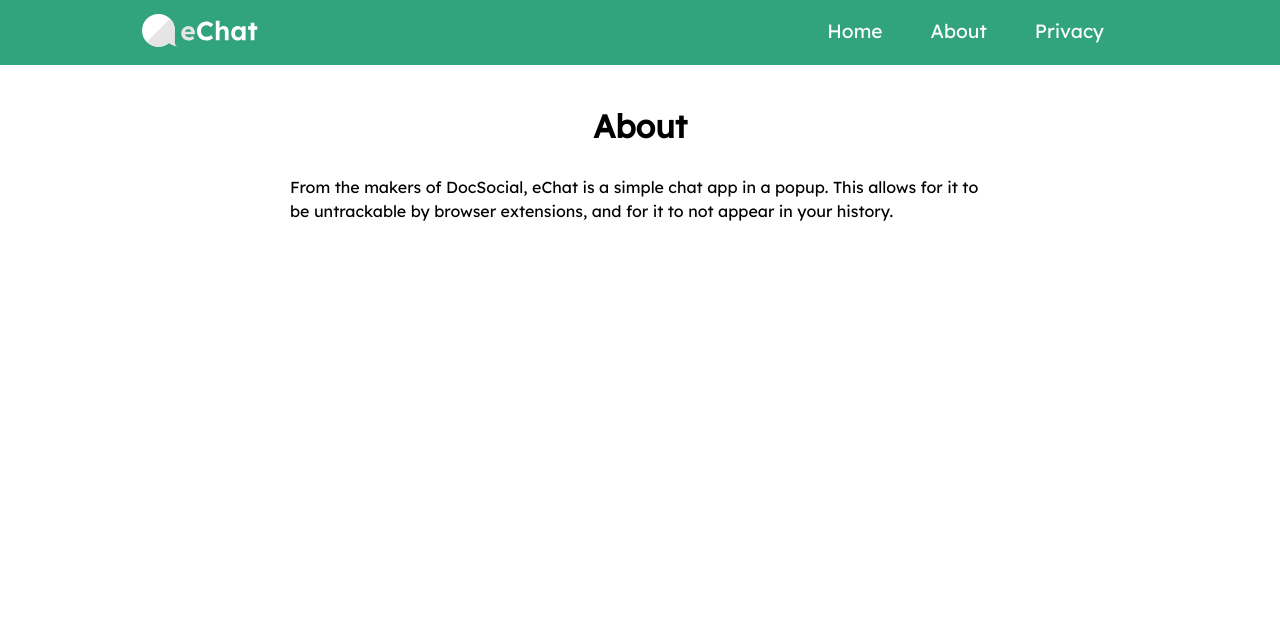
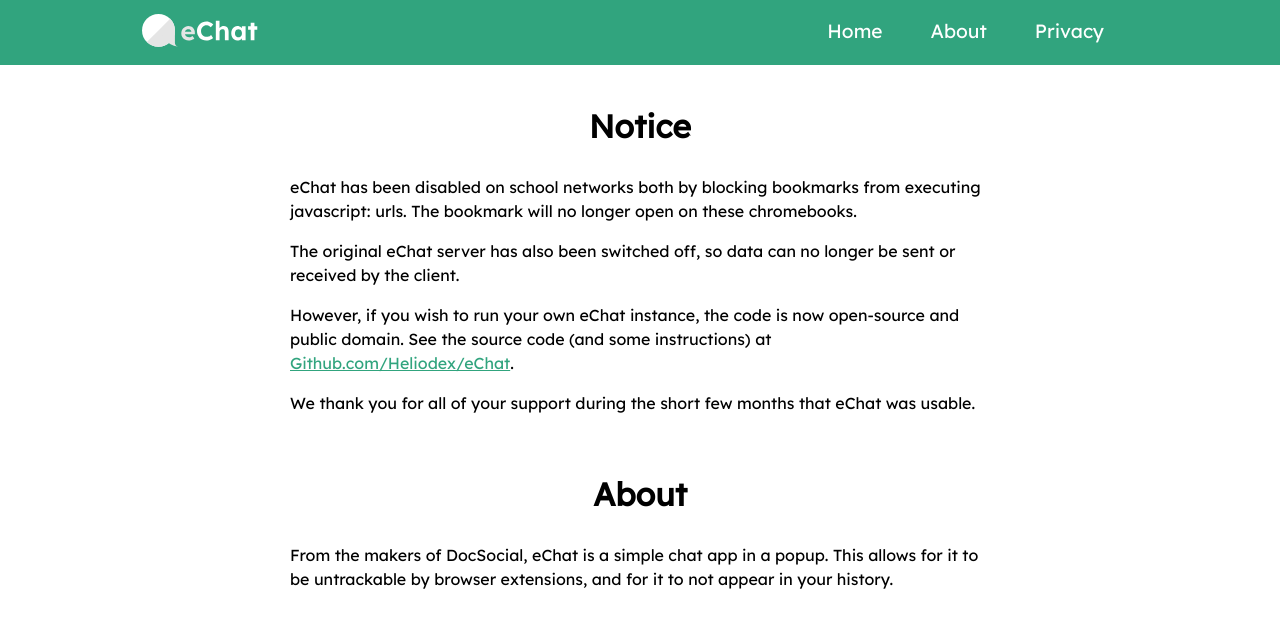
Before and after one commit to Heliodex/eChatWebsite, a SvelteKit app: page /about in a window 1280 px wide. Shown: the top 628 px of the page. Built offline with nearby package versions, Linux system fonts and the light colour scheme.

Commit message:
Add notice

```diff
--- a/src/routes/about/+page.svelte
+++ b/src/routes/about/+page.svelte
@@ -4,6 +4,13 @@
 
 <div class="thinpage">
 	<div class="thintext">
+		<h1>Notice</h1>
+		<br />
+		<p>eChat has been disabled on school networks both by blocking bookmarks from executing javascript: urls. The bookmark will no longer open on these chromebooks.</p>
+		<p>The original eChat server has also been switched off, so data can no longer be sent or received by the client.</p>
+		<p>However, if you wish to run your own eChat instance, the code is now open-source and public domain. See the source code (and some instructions) at <a href="https://github.com/Heliodex/eChat" rel="noopener noreferrer">Github.com/Heliodex/eChat</a>.</p>
+		<p>We thank you for all of your support during the short few months that eChat was usable.</p>
+		<br />
 		<h1>About</h1>
 		<br />
 		<p>From the makers of DocSocial, eChat is a simple chat app in a popup. This allows for it to be untrackable by browser extensions, and for it to not appear in your history.</p>
```
Also changed, not shown: src/routes/+page.svelte (+7 -0 lines).
